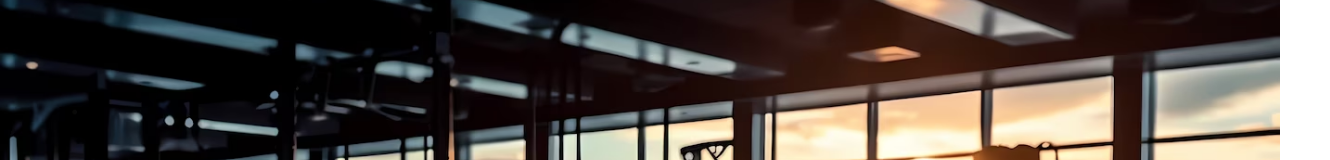
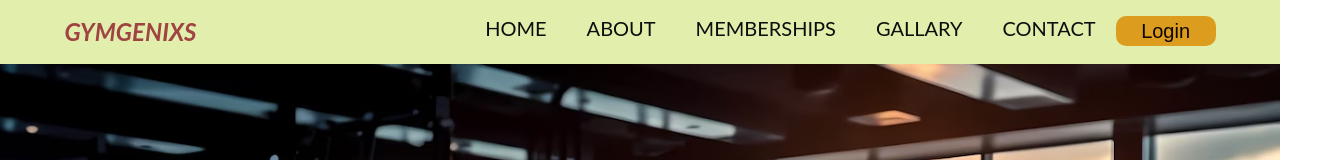
Before and after one commit to AadeshCodetory/HTML-CSS-Projects, a plain HTML site: page Project 3/index.html in a window 1280 px wide. Shown: the top 160 px of the page, 1330 px wide, since content can reach past the window. Drawn offline with Linux system fonts and the light colour scheme.

Commit message:
adding hadder and fotter

```diff
--- a/Project 3/index.html
+++ b/Project 3/index.html
@@ -9,7 +9,20 @@
     <link rel="stylesheet" href="https://cdnjs.cloudflare.com/ajax/libs/font-awesome/6.5.1/css/all.min.css" integrity="sha512-DTOQO9RWCH3ppGqcWaEA1BIZOC6xxalwEsw9c2QQeAIftl+Vegovlnee1c9QX4TctnWMn13TZye+giMm8e2LwA==" crossorigin="anonymous" referrerpolicy="no-referrer" />
 </head>
 <body>
+   <nav>
+    <div class="logoname">
+        <h1 class="fn">GYMGENIXS</h1>
 
+    </div>
+    <ul>
+        <li><a>HOME</a></li>
+        <li><a>ABOUT</a></li>
+        <li><a>MEMBERSHIPS</a></li>
+        <li><a>GALLARY</a></li>
+        <li><a>CONTACT</a></li>
+        <button>Login</button>
+    </ul>
+   </nav>
     <section class="img1">
 
         <div class="ptext">
@@ -72,20 +85,19 @@
         <div class="ptext">
             <span class="textbg">Gymgenixs Website</span>
         </div>
-        <footer></footer>
 
-            <div class="footerContainer">
+    </section>
 
-                 <a href="https://www.facebook.com/"><i class="fa-brands fa-facebook"></i></a>
-                 <a href="https://www.instagram.com/"><i class="fa-brands fa-instagram"></i></a>
-                 <a href="https://twitter.com/home"><i class="fa-brands fa-twitter"></i></a>
-                 <a href="https://www.linkedin.com/in/aadesh-tiwari-243655276/"><i class="fa-brands fa-linkedin"></i></a>
-                 <a href="https://github.com/"><i class="fa-brands fa-github"></i></a>
 
-            </div>
+        <div class="footerContainer">
             <h3 class="mail">Email id:- aadeshcodetory@gmail.com</h3>
-         </footer>
-    </section>
+             <a href="https://www.facebook.com/"><i class="fa-brands fa-facebook"></i></a>
+             <a href="https://www.instagram.com/"><i class="fa-brands fa-instagram"></i></a>
+             <a href="https://twitter.com/home"><i class="fa-brands fa-twitter"></i></a>
+             <a href="https://www.linkedin.com/in/aadesh-tiwari-243655276/"><i class="fa-brands fa-linkedin"></i></a>
+             <a href="https://github.com/"><i class="fa-brands fa-github"></i></a>
+
+        </div>
 
 </body>
 </html>
--- a/Project 3/style.css
+++ b/Project 3/style.css
@@ -7,6 +7,59 @@ html, body{
     font-size: 16px;
     color: #0e0d0d;
 
+}
+nav{
+    display: flex;
+    justify-content: center;
+    justify-content: space-around;
+    background-color: #e1eeac;
+}
+.fn{
+    margin-right: 100px;
+    color: rgb(160, 67, 67);
+    font-size: 40px bold;
+    font-style: italic;
+    border-radius: 30px;
+}
+.fn:hover{
+    animation: glow 0.3s infinite;
+}
+@keyframes glow{
+    0%,100%{
+        box-shadow: 0 0 40px rgb(126, 5, 248);
+    }
+    50%{
+        box-shadow: 0 0 40px rgb(0, 0, 0);
+    }
+}
+ul{
+    display: flex;
+    list-style: none;
+}
+ul li a{
+    margin-inline: 20px;
+    font-size: 20px;
+
+}
+ul li a:hover{
+    border-bottom: 4px solid rgb(70, 10, 219);
+    transition: 0.3s;
+    cursor: pointer;
+
+}
+ul button{
+    width: 100px;
+    height: 30px;
+    background-color: rgb(220, 156, 29);
+    border-radius: 10px;
+    color: #0d0404;
+    font-size: 20px;
+    border: none;
+}
+button:hover{
+   cursor: pointer;
+    transition: 0.2s ease-in;
+    background: linear-gradient(var(--x),#520de8,#0e1538,#edb40b);
 }
 .img1{
     background-image: url(images/img1.avif);
@@ -59,8 +112,8 @@ html, body{
     padding: 50px 90px;
 }
 .light{
-    background-color: #fff;
-    color: #666;
+    background-color: #464f4e;
+    color: #f0e9e9;
 }
 .dark{
     background-color: #383636;
@@ -72,10 +125,15 @@ footer{
     height: 50px;
 
 
+
 }
 .footerContainer{
-    text-align:start;
-    justify-content: end;
+    display: flex;
+    margin-inline: 50px;
+    background-color: #070101;
+    width: 100%;
+
+
 
 }
 .footerContainer a{
@@ -88,7 +146,7 @@ footer{
 }
 .footerContainer a i{
     font-size: 1.5em;
-    color: #6a0ced;
+    color: #2d2237;
     opacity: 0.9;
 }
 .footerContainer a:hover{
@@ -96,5 +154,5 @@ footer{
     transition: 0.5s;
 }
 .mail{
-    color: #d8d4d4;
+    color: #181212;
 }
```
